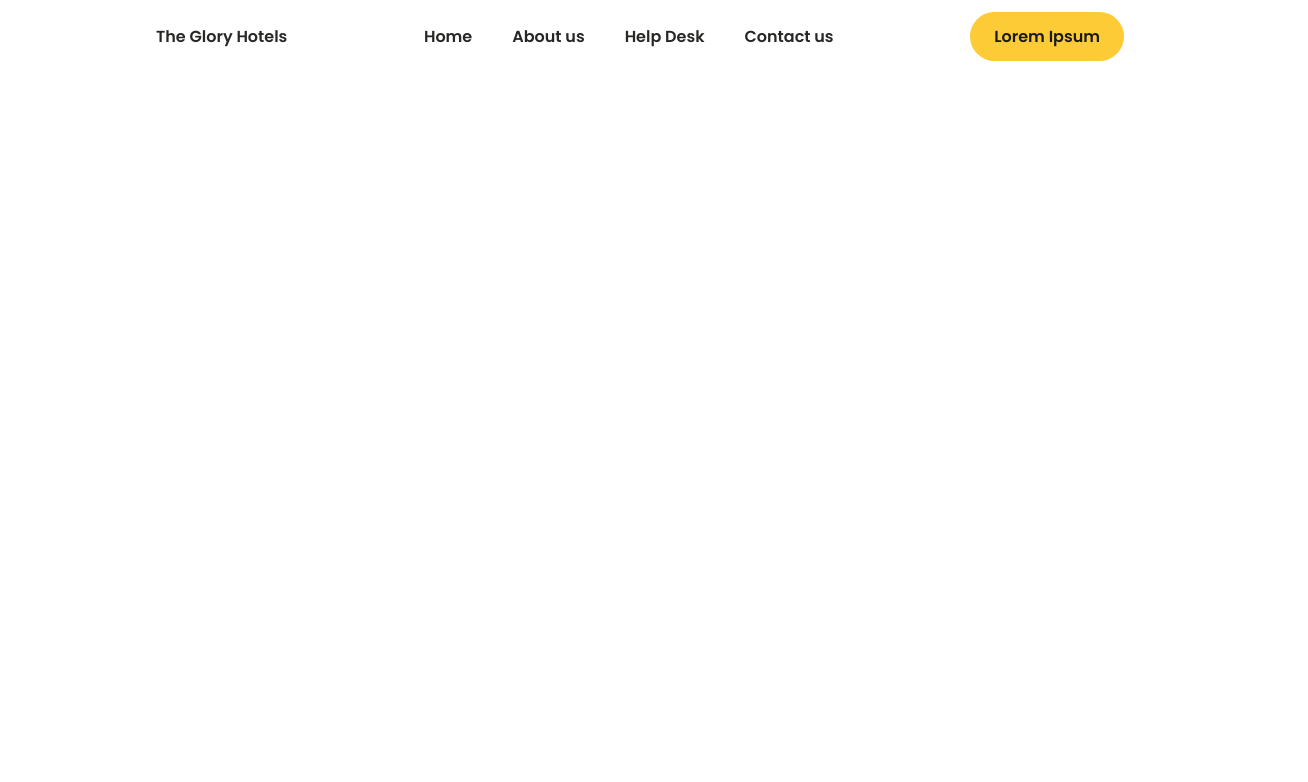
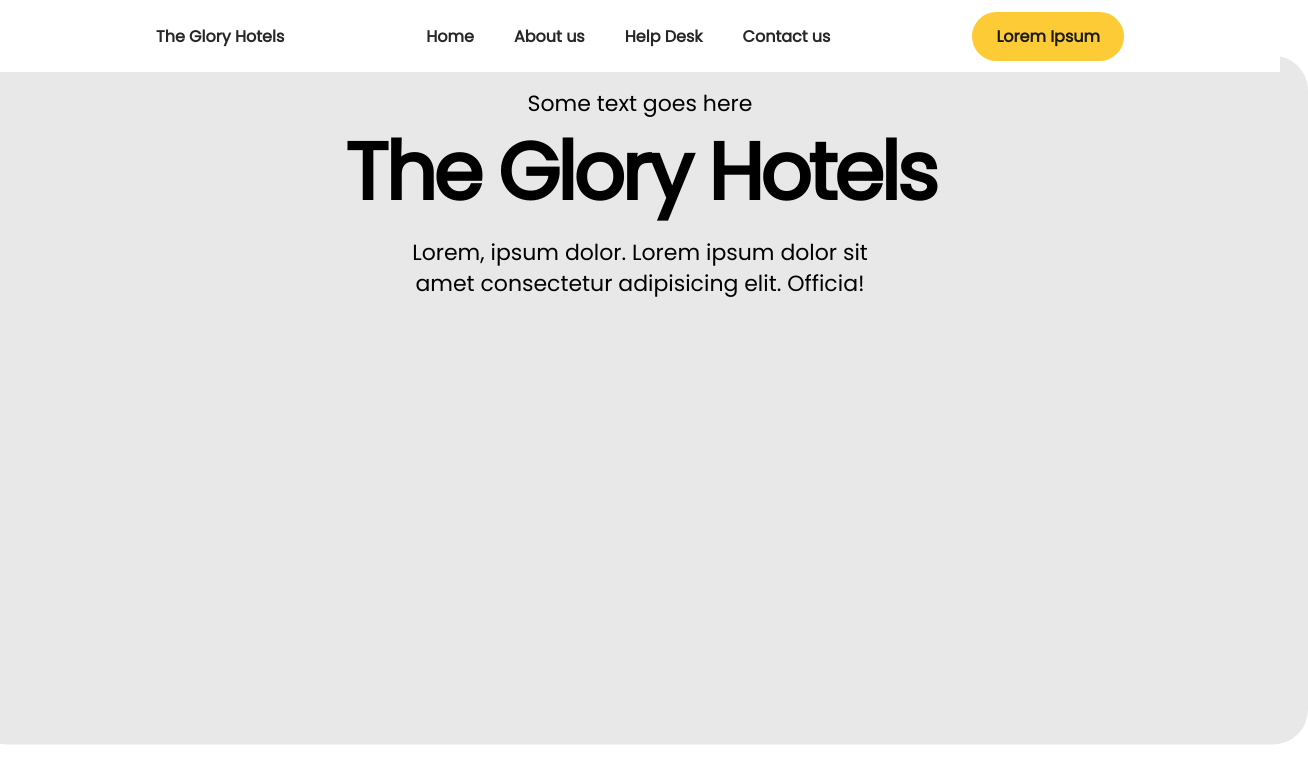
Before and after one commit to pulkithanda/web-weaver, a plain HTML site: page index.html in a window 1280 px wide. Shown: the whole page, 1308 px wide, since content can reach past the window. Drawn offline with nearby package versions, Linux system fonts and the light colour scheme.

Commit message:
added banner layout

```diff
--- a/index.html
+++ b/index.html
@@ -49,6 +49,16 @@
         </header>
 
 
+
+        <section class="banner">
+            <div class="background">
+                <div class="content">
+                    <div class="top-subtitle subtitle">Some text goes here</div>
+                    <div class="title">The Glory Hotels</div>
+                    <div class="banner-subtitle subtitle">Lorem, ipsum dolor. Lorem ipsum dolor sit amet consectetur adipisicing elit. Officia!</div>
+                </div>
+            </div>
+        </section>
 
         <!--=============== FOOTER ===============-->
         <!-- <footer class="footer section">
--- a/webweaver/css/styles.css
+++ b/webweaver/css/styles.css
@@ -1,5 +1,5 @@
 /*=============== GOOGLE FONTS ===============*/
-@import url("https://fonts.googleapis.com/css2?family=Poppins:wght@400;600;700&display=swap");
+@import url("https://fonts.googleapis.com/css2?family=Poppins&display=swap");
 
 /*=============== VARIABLES CSS ===============*/
 :root {
@@ -15,23 +15,23 @@
   --text-color: hsl(var(--hue), 4%, 35%);
   --text-color-light: hsl(var(--hue), 4%, 65%);
   --body-color: hsl(var(--hue), 0%, 100%);
-  --container-color: #FFF;
+  --container-color: #fff;
   --scroll-bar-color: hsl(var(--hue), 4%, 85%);
   --scroll-thumb-color: hsl(var(--hue), 4%, 75%);
   /*========== Font and typography ==========*/
-  --body-font: 'Poppins', sans-serif;
+  --body-font: "Poppins", sans-serif;
   --biggest-font-size: 2rem;
   --h2-font-size: 1.25rem;
   --h3-font-size: 1.125rem;
-  --normal-font-size: .938rem;
-  --small-font-size: .813rem;
-  --smaller-font-size: .75rem;
+  --normal-font-size: 0.938rem;
+  --small-font-size: 0.813rem;
+  --smaller-font-size: 0.75rem;
   /*========== Font weight ==========*/
   --font-semi-bold: 600;
   --font-bold: 700;
   /*========== Margenes ==========*/
-  --mb-0-5: .5rem;
-  --mb-0-75: .75rem;
+  --mb-0-5: 0.5rem;
+  --mb-0-75: 0.75rem;
   --mb-1: 1rem;
   --mb-1-5: 1.5rem;
   --mb-2: 2rem;
@@ -46,13 +46,15 @@
     --h2-font-size: 1.75rem;
     --h3-font-size: 1.25rem;
     --normal-font-size: 1rem;
-    --small-font-size: .875rem;
-    --smaller-font-size: .813rem;
+    --small-font-size: 0.875rem;
+    --smaller-font-size: 0.813rem;
   }
 }
 
 /*=============== BASE ===============*/
-*, ::before, ::after {
+*,
+::before,
+::after {
   box-sizing: border-box;
   padding: 0;
   margin: 0;
@@ -68,10 +70,12 @@ body {
   font-size: var(--normal-font-size);
   background-color: var(--body-color);
   color: var(--text-color);
-  transition: .5s;
+  transition: 0.5s;
 }
 
-h1, h2, h3 {
+h1,
+h2,
+h3 {
   font-weight: var(--font-semi-bold);
   color: var(--title-color);
   line-height: 1.5;
@@ -154,7 +158,7 @@ body.dark-theme {
   top: 0;
   left: 0;
   z-index: var(--z-fixed);
-  transition: .5s;
+  transition: 0.5s;
 }
 
 /*=============== NAV ===============*/
@@ -176,7 +180,7 @@ body.dark-theme {
     left: 0;
     right: 0;
     margin: 0 auto;
-    transition: .4s;
+    transition: 0.4s;
     border-radius: 2rem;
     z-index: var(--z-fixed);
   }
@@ -189,7 +193,9 @@ body.dark-theme {
   row-gap: 1.5rem;
 }
 
-.nav__link, .nav__logo, .nav__toggle {
+.nav__link,
+.nav__logo,
+.nav__toggle {
   color: var(--title-color);
   font-weight: var(--font-semi-bold);
 }
@@ -210,9 +216,9 @@ body.dark-theme {
 }
 
 .active-link::before {
-  content: '';
+  content: "";
   position: absolute;
-  bottom: -.75rem;
+  bottom: -0.75rem;
   left: 45%;
   width: 5px;
   height: 5px;
@@ -229,11 +235,11 @@ body.dark-theme {
 .button {
   display: inline-block;
   background-color: var(--first-color);
-  color: #1A1A1A;
-  padding: .75rem 1.5rem;
+  color: #1a1a1a;
+  padding: 0.75rem 1.5rem;
   border-radius: 3rem;
   font-weight: var(--font-semi-bold);
-  transition: .3s;
+  transition: 0.3s;
 }
 
 .button:hover {
@@ -257,8 +263,8 @@ body.dark-theme {
 .button-flex {
   display: inline-flex;
   align-items: center;
-  column-gap: .25rem;
-  padding: .75rem 1rem;
+  column-gap: 0.25rem;
+  padding: 0.75rem 1rem;
 }
 
 .button__icon {
@@ -275,7 +281,8 @@ body.dark-theme {
   row-gap: 2rem;
 }
 
-.footer__logo, .footer__title {
+.footer__logo,
+.footer__title {
   font-size: var(--h3-font-size);
   margin-bottom: var(--mb-0-75);
 }
@@ -286,13 +293,14 @@ body.dark-theme {
   color: var(--title-color);
 }
 
-.footer__description, .footer__link {
+.footer__description,
+.footer__link {
   font-size: var(--small-font-size);
 }
 
 .footer__links {
   display: grid;
-  row-gap: .5rem;
+  row-gap: 0.5rem;
 }
 
 .footer__link {
@@ -323,11 +331,11 @@ body.dark-theme {
   right: 1rem;
   bottom: -20%;
   display: inline-flex;
-  padding: .3rem;
-  border-radius: .25rem;
+  padding: 0.3rem;
+  border-radius: 0.25rem;
   z-index: var(--z-tooltip);
-  opacity: .8;
-  transition: .4s;
+  opacity: 0.8;
+  transition: 0.4s;
 }
 
 .scrollup:hover {
@@ -347,14 +355,14 @@ body.dark-theme {
 
 /*=============== SCROLL BAR ===============*/
 ::-webkit-scrollbar {
-  width: .6rem;
-  border-radius: .5rem;
+  width: 0.6rem;
+  border-radius: 0.5rem;
   background-color: var(--scroll-bar-color);
 }
 
 ::-webkit-scrollbar-thumb {
   background-color: var(--scroll-thumb-color);
-  border-radius: .5rem;
+  border-radius: 0.5rem;
 }
 
 ::-webkit-scrollbar-thumb:hover {
@@ -429,3 +437,49 @@ body.dark-theme {
     right: 2rem;
   }
 }
+
+.banner .background {
+  position: absolute;
+  width: 1336px;
+  height: 689px;
+  top: 50%;
+  left: 50%;
+  transform: translate(-50%, -50%);
+  background: #e8e8e8;
+  box-sizing: border-box;
+  border-radius: 35px;
+}
+.content {
+  text-align: center;
+}
+.top-subtitle {
+  margin-top: 33px;
+}
+.content .subtitle {
+  font-family: Poppins;
+  font-style: normal;
+  font-weight: normal;
+  font-size: 22px;
+  line-height: 140.62%;
+  color: #000000;
+}
+
+.content .title {
+  font-family: Poppins;
+  font-style: normal;
+  font-weight: 900;
+  font-size: 80px;
+  line-height: 105px;
+  letter-spacing: -0.04em;
+  color: #000000;
+}
+
+.banner-subtitle {
+  margin-top: 13px;
+  position: absolute;
+  width: 506px;
+  display: flex;
+  align-items: center;
+  text-align: center;
+  left: calc(50% - 506px / 2);
+}
```
